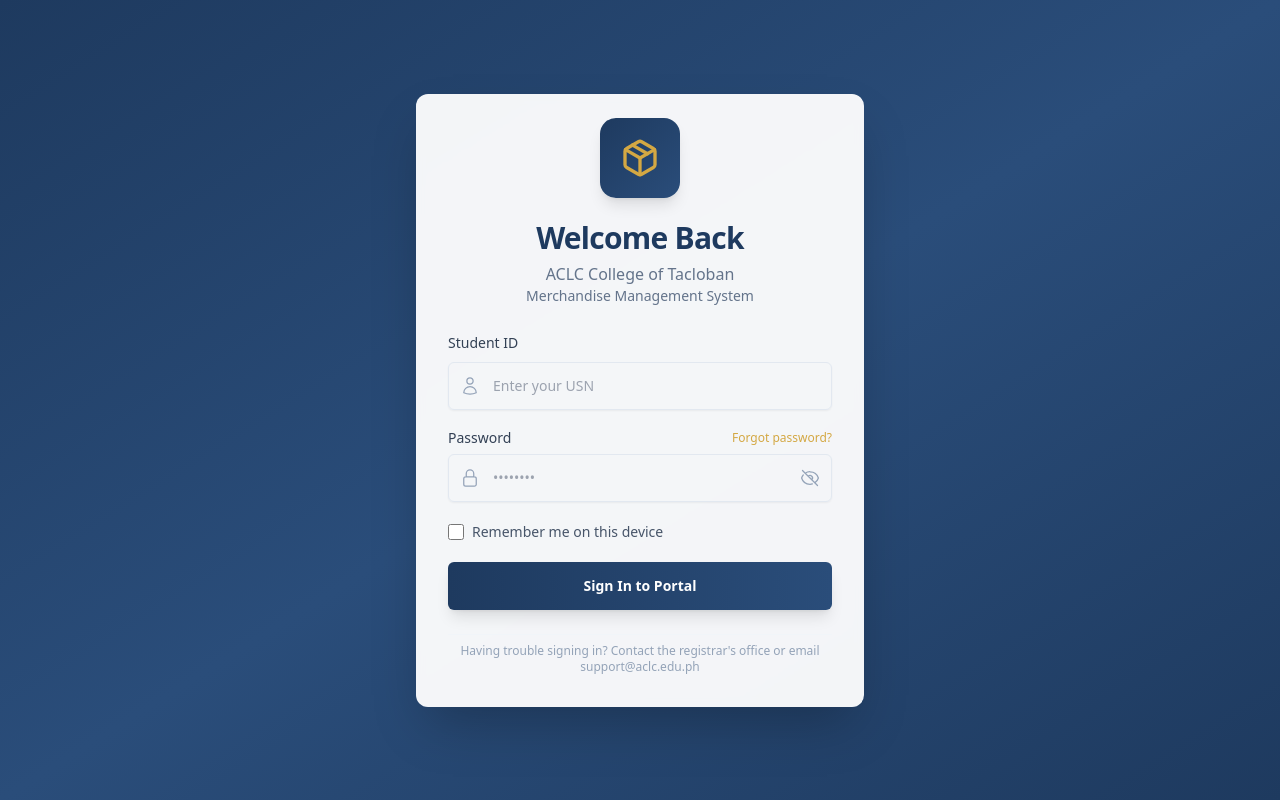
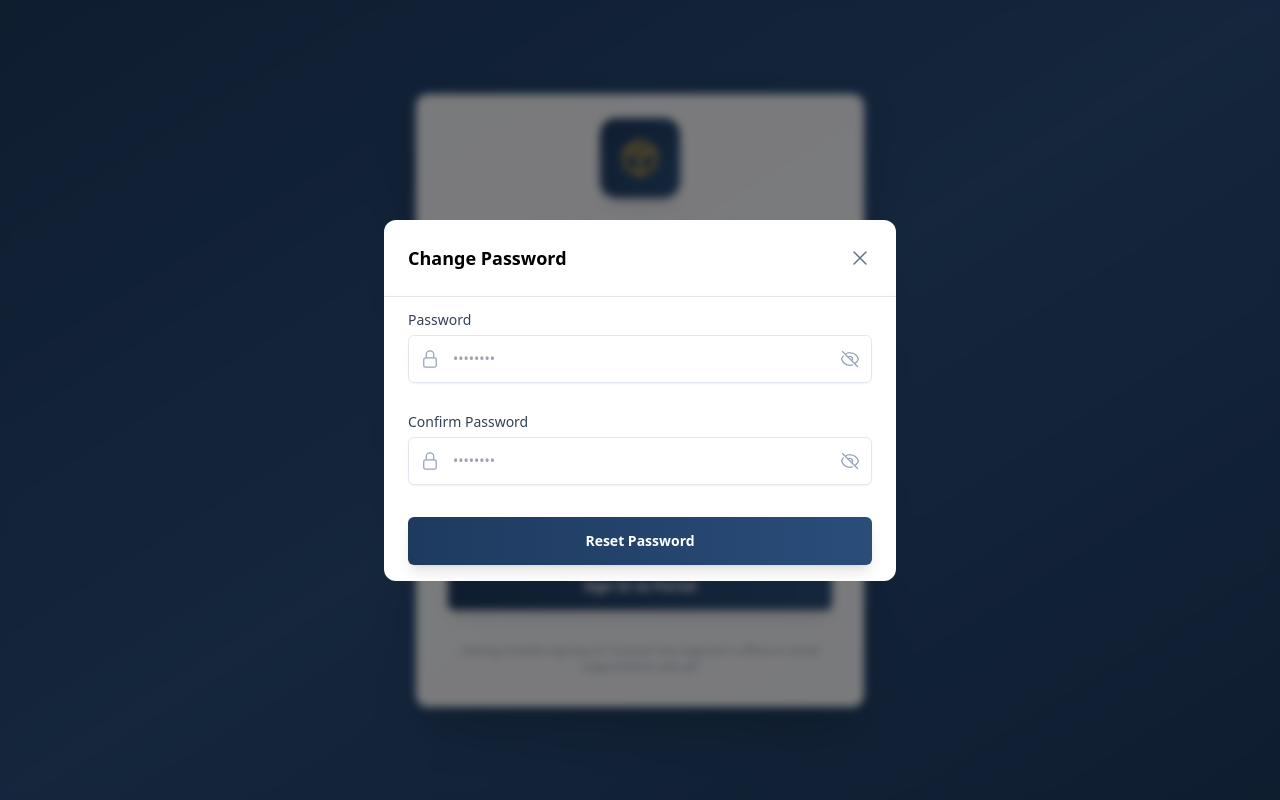
Before and after one commit to DreamNTFound/ACLC-Stock, a React (Vite) app in the folder aclc-stock-system/frontend/: page /login in a window 1280 px wide. Both pictures are taken after a click on the button "Forgot password?". Built offline with nearby package versions, Linux system fonts and the light colour scheme.

Commit message:
add forgot password modal UI

```diff
--- a/aclc-stock-system/frontend/src/pages/Login.jsx
+++ b/aclc-stock-system/frontend/src/pages/Login.jsx
@@ -2,14 +2,18 @@ import { useState, useEffect } from "react";
 import { useNavigate } from "react-router-dom";
 import { authService } from "../services/authService";
 import Swal from "sweetalert2";
+import Modal from "../components/common/Modal";
 
 export default function Login() {
   const navigate = useNavigate();
   const [usn, setUsn] = useState(authService.getRememberMe() || "");
   const [password, setPassword] = useState("");
+  const [confirmPassword, setConfirmPassword] = useState("");
   const [showPassword, setShowPassword] = useState(false);
+  const [showConfirmPassword, setShowConfirmPassword] = useState(false);
   const [loginError, setLoginError] = useState("");
   const [rememberMe, setRememberMe] = useState(!!authService.getRememberMe());
+  const [resetPassword, setResetPassword] = useState(false);
 
   const handleLogin = async () => {
     try {
@@ -139,7 +143,10 @@ export default function Login() {
                   <label className="text-sm leading-none text-slate-700 font-medium">
                     Password
                   </label>
-                  <button className="text-xs text-[#d4a843] hover:text-[#c49a3a] font-medium transition-colors">
+                  <button
+                    onClick={() => setResetPassword(!resetPassword)}
+                    className="text-xs text-[#d4a843] hover:text-[#c49a3a] font-medium transition-colors"
+                  >
                     Forgot password?
                   </button>
                 </div>
@@ -229,6 +236,7 @@ export default function Login() {
                 </label>
               </div>
               <button
+                type="button"
                 onClick={handleLogin}
                 className="inline-flex items-center justify-center gap-2 whitespace-nowrap rounded-md text-sm hover:bg-primary/90 px-4 py-2 w-full h-12 bg-gradient-to-r from-[#1e3a5f] to-[#2a4d7a] hover:from-[#2a4d7a] hover:to-[#1e3a5f] text-white font-semibold shadow-lg hover:shadow-xl transition-all transform hover:scale-[1.02]"
               >
@@ -246,6 +254,185 @@ export default function Login() {
           </div>
         </div>
       </div>
+
+      <Modal
+        isOpen={resetPassword}
+        onClose={() => setResetPassword(false)}
+        title="Change Password"
+        children={
+          <>
+            <div className="space-y-2 py-4">
+              <div className="flex items-center justify-between">
+                <label className="text-sm leading-none text-slate-700 font-medium">
+                  Password
+                </label>
+              </div>
+              <div className="relative group">
+                <svg
+                  xmlns="http://www.w3.org/2000/svg"
+                  fill="none"
+                  viewBox="0 0 24 24"
+                  strokeWidth={1.5}
+                  stroke="currentColor"
+                  className="w-5 h-5 absolute left-3 top-1/2 -translate-y-1/2 text-slate-400 pointer-events-none transition-colors"
+                >
+                  <path
+                    strokeLinecap="round"
+                    strokeLinejoin="round"
+                    d="M16.5 10.5V6.75a4.5 4.5 0 1 0-9 0v3.75m-.75 11.25h10.5a2.25 2.25 0 0 0 2.25-2.25v-6.75a2.25 2.25 0 0 0-2.25-2.25H6.75a2.25 2.25 0 0 0-2.25 2.25v6.75a2.25 2.25 0 0 0 2.25 2.25Z"
+                  />
+                </svg>
+                <input
+                  type={showPassword ? "text" : "password"}
+                  placeholder="••••••••"
+                  value={password}
+                  onChange={(e) => {
+                    setPassword(e.target.value);
+                    setLoginError("");
+                  }}
+                  className={`flex w-full rounded-md border bg-transparent px-3 py-1 text-base shadow-sm transition-colors md:text-sm pl-11 h-12 border-slate-200
+                      ${
+                        loginError
+                          ? "border-red-500 focus:border-red-500"
+                          : "border-slate-200 focus:border-[#1e3a5f]"
+                      }`}
+                />
+                <button
+                  type="button"
+                  onClick={() => setShowPassword((prev) => !prev)}
+                  className="absolute right-3 top-1/2 -translate-y-1/2 text-slate-400 hover:text-slate-600 transition-colors"
+                >
+                  {showPassword ? (
+                    <svg
+                      xmlns="http://www.w3.org/2000/svg"
+                      fill="none"
+                      viewBox="0 0 24 24"
+                      strokeWidth={1.5}
+                      stroke="currentColor"
+                      className="w-5 h-5"
+                    >
+                      <path
+                        strokeLinecap="round"
+                        strokeLinejoin="round"
+                        d="M2.036 12.322a1.012 1.012 0 0 1 0-.639C3.423 7.51 7.36 4.5 12 4.5c4.638 0 8.573 3.007 9.963 7.178.07.207.07.431 0 .639C20.577 16.49 16.64 19.5 12 19.5c-4.638 0-8.573-3.007-9.963-7.178Z"
+                      />
+                      <path
+                        strokeLinecap="round"
+                        strokeLinejoin="round"
+                        d="M15 12a3 3 0 1 1-6 0 3 3 0 0 1 6 0Z"
+                      />
+                    </svg>
+                  ) : (
+                    <svg
+                      xmlns="http://www.w3.org/2000/svg"
+                      fill="none"
+                      viewBox="0 0 24 24"
+                      strokeWidth={1.5}
+                      stroke="currentColor"
+                      className="w-5 h-5"
+                    >
+                      <path
+                        strokeLinecap="round"
+                        strokeLinejoin="round"
+                        d="M3.98 8.223A10.477 10.477 0 0 0 1.934 12C3.226 16.338 7.244 19.5 12 19.5c.993 0 1.953-.138 2.863-.395M6.228 6.228A10.451 10.451 0 0 1 12 4.5c4.756 0 8.773 3.162 10.065 7.498a10.522 10.522 0 0 1-4.293 5.774M6.228 6.228 3 3m3.228 3.228 3.65 3.65m7.894 7.894L21 21m-3.228-3.228-3.65-3.65m0 0a3 3 0 1 0-4.243-4.243m4.242 4.242L9.88 9.88"
+                      />
+                    </svg>
+                  )}
+                </button>
+              </div>
+            </div>
+            <div className="space-y-2 py-4">
+              <div className="flex items-center justify-between">
+                <label className="text-sm leading-none text-slate-700 font-medium">
+                  Confirm Password
+                </label>
+              </div>
+              <div className="relative group">
+                <svg
+                  xmlns="http://www.w3.org/2000/svg"
+                  fill="none"
+                  viewBox="0 0 24 24"
+                  strokeWidth={1.5}
+                  stroke="currentColor"
+                  className="w-5 h-5 absolute left-3 top-1/2 -translate-y-1/2 text-slate-400 pointer-events-none transition-colors"
+                >
+                  <path
+                    strokeLinecap="round"
+                    strokeLinejoin="round"
+                    d="M16.5 10.5V6.75a4.5 4.5 0 1 0-9 0v3.75m-.75 11.25h10.5a2.25 2.25 0 0 0 2.25-2.25v-6.75a2.25 2.25 0 0 0-2.25-2.25H6.75a2.25 2.25 0 0 0-2.25 2.25v6.75a2.25 2.25 0 0 0 2.25 2.25Z"
+                  />
+                </svg>
+                <input
+                  type={showConfirmPassword ? "text" : "password"}
+                  placeholder="••••••••"
+                  value={confirmPassword}
+                  onChange={(e) => {
+                    setConfirmPassword(e.target.value);
+                    setLoginError("");
+                  }}
+                  className={`flex w-full rounded-md border bg-transparent px-3 py-1 text-base shadow-sm transition-colors md:text-sm pl-11 h-12 border-slate-200
+                      ${
+                        loginError
+                          ? "border-red-500 focus:border-red-500"
+                          : "border-slate-200 focus:border-[#1e3a5f]"
+                      }`}
+                />
+                <button
+                  type="button"
+                  onClick={() => setShowConfirmPassword((prev) => !prev)}
+                  className="absolute right-3 top-1/2 -translate-y-1/2 text-slate-400 hover:text-slate-600 transition-colors"
+                >
+                  {showConfirmPassword ? (
+                    <svg
+                      xmlns="http://www.w3.org/2000/svg"
+                      fill="none"
+                      viewBox="0 0 24 24"
+                      strokeWidth={1.5}
+                      stroke="currentColor"
+                      className="w-5 h-5"
+                    >
+                      <path
+                        strokeLinecap="round"
+                        strokeLinejoin="round"
+                        d="M2.036 12.322a1.012 1.012 0 0 1 0-.639C3.423 7.51 7.36 4.5 12 4.5c4.638 0 8.573 3.007 9.963 7.178.07.207.07.431 0 .639C20.577 16.49 16.64 19.5 12 19.5c-4.638 0-8.573-3.007-9.963-7.178Z"
+                      />
+                      <path
+                        strokeLinecap="round"
+                        strokeLinejoin="round"
+                        d="M15 12a3 3 0 1 1-6 0 3 3 0 0 1 6 0Z"
+                      />
+                    </svg>
+                  ) : (
+                    <svg
+                      xmlns="http://www.w3.org/2000/svg"
+                      fill="none"
+                      viewBox="0 0 24 24"
+                      strokeWidth={1.5}
+                      stroke="currentColor"
+                      className="w-5 h-5"
+                    >
+                      <path
+                        strokeLinecap="round"
+                        strokeLinejoin="round"
+                        d="M3.98 8.223A10.477 10.477 0 0 0 1.934 12C3.226 16.338 7.244 19.5 12 19.5c.993 0 1.953-.138 2.863-.395M6.228 6.228A10.451 10.451 0 0 1 12 4.5c4.756 0 8.773 3.162 10.065 7.498a10.522 10.522 0 0 1-4.293 5.774M6.228 6.228 3 3m3.228 3.228 3.65 3.65m7.894 7.894L21 21m-3.228-3.228-3.65-3.65m0 0a3 3 0 1 0-4.243-4.243m4.242 4.242L9.88 9.88"
+                      />
+                    </svg>
+                  )}
+                </button>
+              </div>
+            </div>
+            <div className="flex items-center justify-end gap-3 pt-4 py-4">
+              <button
+                type="button"
+                onClick={handleLogin}
+                className="inline-flex items-center justify-center gap-2 whitespace-nowrap rounded-md text-sm hover:bg-primary/90 px-4 py-2 w-full h-12 bg-gradient-to-r from-[#1e3a5f] to-[#2a4d7a] hover:from-[#2a4d7a] hover:to-[#1e3a5f] text-white font-semibold shadow-lg hover:shadow-xl transition-all transform hover:scale-[1.02]"
+              >
+                Reset Password
+              </button>
+            </div>
+          </>
+        }
+      />
     </>
   );
 }
```
